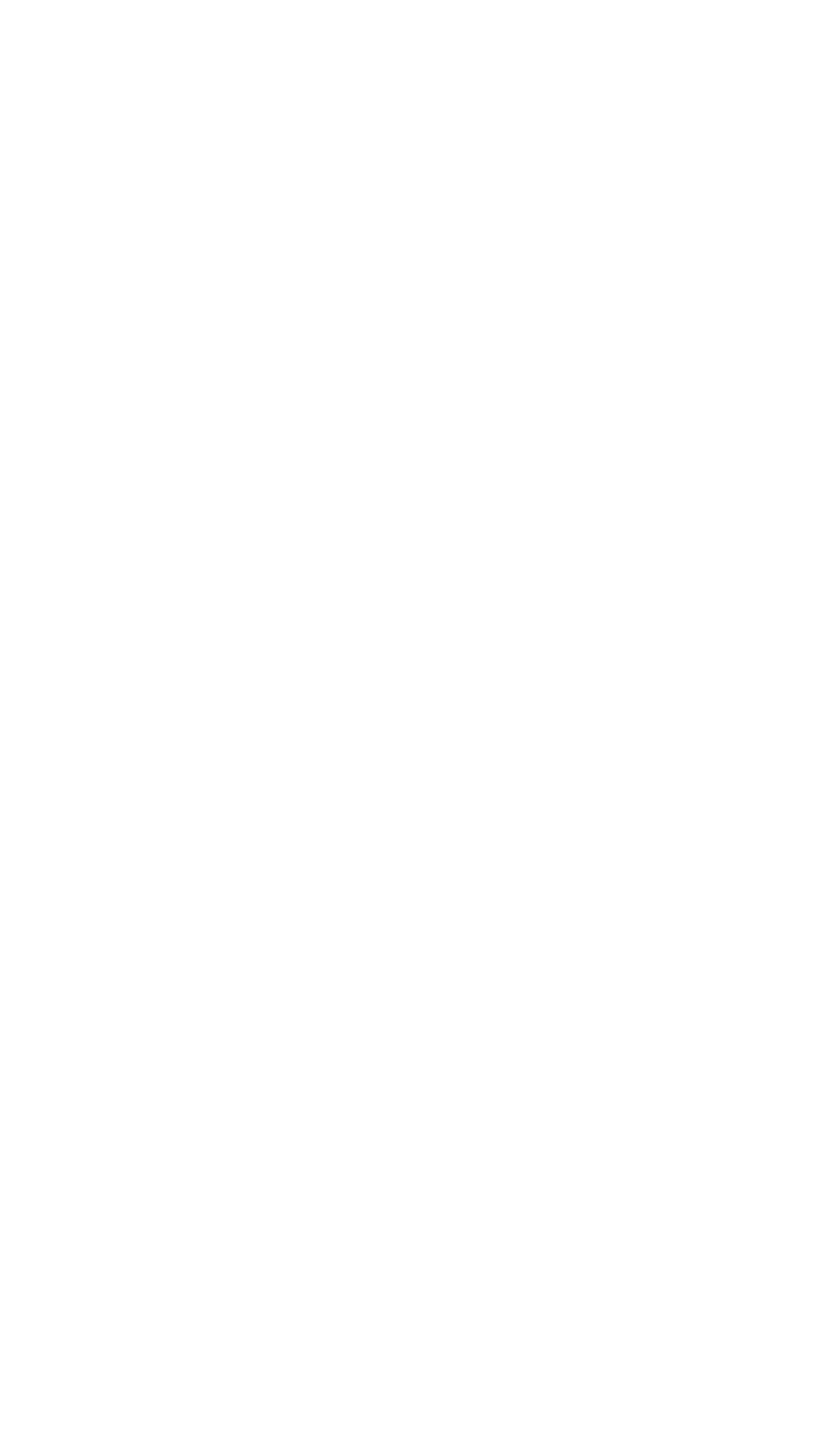
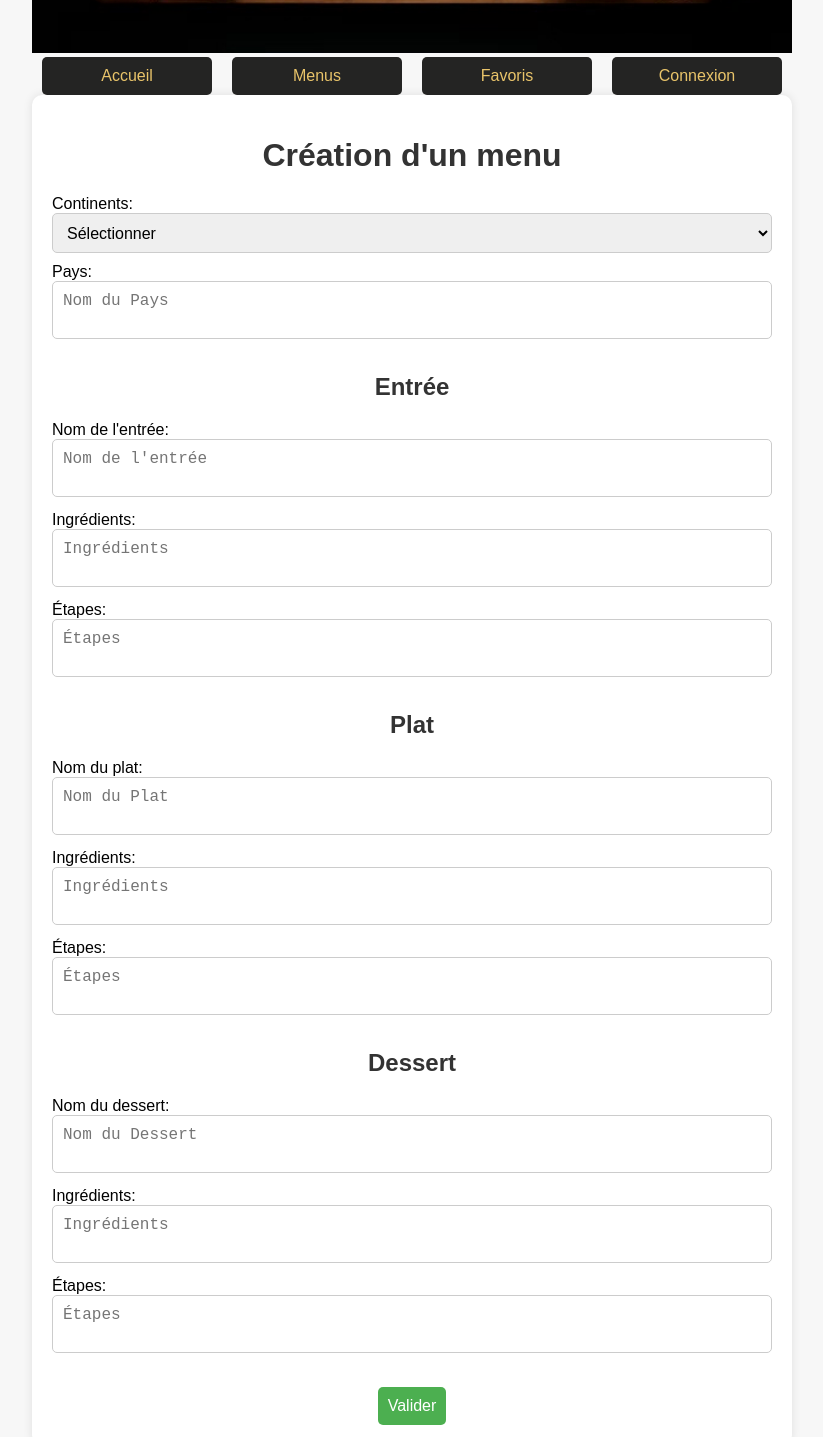
Before and after one commit to WildCodeSchool-2024-02/JS-lyon-0224-P3-globalmeals, a React (Vite) app in the folder client/: page /Admin in a window 1280 px wide. Before the commit this address had no page. Shown: the part 453-1890 px from the top of the page, without its empty margins (228-1051 px from the left). Before the commit the page ends 800 px from the top, so only its background shows below. Built offline with nearby package versions, Linux system fonts and the light colour scheme.

Commit message:
adding the admin recipe form

```diff
--- /dev/null
+++ b/client/src/components/admin/Admin.css
@@ -0,0 +1,128 @@
+/* body {
+  background-color: #f7f7f7;
+  display: flex;
+  justify-content: center;
+  margin: 0;
+}
+
+.createMenu {
+  background-color: #fff;
+  padding: 20px;
+  border-radius: 10px;
+  box-shadow: 0 0 10px rgba(0, 0, 0, 0.1);
+
+  max-width: 100%;
+}
+
+.createMenu h1,
+.createMenu h2 {
+  text-align: center;
+  color: #333;
+}
+
+.createMenu form {
+  display: flex;
+  flex-direction: column;
+  margin-bottom: 20px;
+}
+
+.createMenu select,
+.createMenu textarea {
+  padding: 10px;
+  margin-bottom: 10px;
+  border: 1px solid #ccc;
+  border-radius: 5px;
+  font-size: 16px;
+  width: 100%;
+  box-sizing: border-box;
+}
+
+.createMenu select {
+  height: 40px;
+}
+
+.createMenu textarea {
+  min-height: 40px;
+  resize: none;
+  overflow: hidden;
+}
+
+.createMenu button {
+  padding: 10px;
+  background-color: #4caf50;
+  color: white;
+  border: none;
+  border-radius: 5px;
+  cursor: pointer;
+  font-size: 16px;
+}
+
+.createMenu button:hover {
+  background-color: #45a049;
+} */
+
+body {
+  font-family: Arial, sans-serif;
+  background-color: #f7f7f7;
+  display: flex;
+  justify-content: center;
+  align-items: center;
+  margin: 0;
+}
+
+.createMenu {
+  background-color: #fff;
+  padding: 20px;
+  border-radius: 10px;
+  box-shadow: 0 0 10px rgba(0, 0, 0, 0.1);
+  max-width: 100%;
+}
+
+.createMenu h1,
+.createMenu h2 {
+  text-align: center;
+  color: #333;
+}
+
+.createMenu form {
+  display: flex;
+  flex-direction: column;
+  margin-bottom: 20px;
+}
+
+.createMenu select,
+.createMenu textarea {
+  padding: 10px;
+  margin-bottom: 10px;
+  border: 1px solid #ccc;
+  border-radius: 5px;
+  font-size: 16px;
+  width: 100%;
+  box-sizing: border-box;
+}
+
+.createMenu select {
+  height: 40px;
+}
+
+.createMenu textarea {
+  min-height: 40px;
+  resize: none;
+  overflow: hidden;
+}
+
+.createMenu button {
+  padding: 10px;
+  background-color: #4caf50;
+  color: white;
+  border: none;
+  border-radius: 5px;
+  cursor: pointer;
+  font-size: 16px;
+  margin: 20px auto 0; /* Centrer le bouton et ajouter un espace au-dessus */
+  display: block; /* Pour que le margin auto fonctionne */
+}
+
+.createMenu button:hover {
+  background-color: #45a049;
+}
--- /dev/null
+++ b/client/src/components/admin/Admin.jsx
@@ -0,0 +1,139 @@
+import "./Admin.css";
+import { useState } from "react";
+
+function Admin() {
+  const [selectedContinent, setSelectedContinent] = useState("");
+
+  const handleContinentChange = (e) => {
+    setSelectedContinent(e.target.value);
+  };
+
+  const adjustTextareaHeight = (e) => {
+    e.target.style.height = "auto";
+    e.target.style.height = `${e.target.scrollHeight}px`;
+  };
+
+  return (
+    <div className="createMenu">
+      <div>
+        <h1>Création d'un menu</h1>
+        <form className="adminContinent">
+          <label htmlFor="continent">
+            Continents:
+            <select
+              id="continent"
+              className="selectContinent"
+              value={selectedContinent}
+              onChange={handleContinentChange}
+            >
+              <option value="">Sélectionner</option>
+              <option value="europe">Europe</option>
+              <option value="afrique">Afrique</option>
+              <option value="amerique">Amérique</option>
+              <option value="asie">Asie</option>
+              <option value="oceanie">Océanie</option>
+            </select>
+          </label>
+          <label htmlFor="country">
+            Pays:
+            <textarea
+              id="country"
+              placeholder="Nom du Pays"
+              onInput={adjustTextareaHeight}
+            />
+          </label>
+        </form>
+      </div>
+      <div>
+        <h2>Entrée</h2>
+        <form className="newStarter">
+          <label htmlFor="starterName">
+            Nom de l'entrée:
+            <textarea
+              id="starterName"
+              placeholder="Nom de l'entrée"
+              onInput={adjustTextareaHeight}
+            />
+          </label>
+          <label htmlFor="starterIngredients">
+            Ingrédients:
+            <textarea
+              id="starterIngredients"
+              placeholder="Ingrédients"
+              onInput={adjustTextareaHeight}
+            />
+          </label>
+          <label htmlFor="starterSteps">
+            Étapes:
+            <textarea
+              id="starterSteps"
+              placeholder="Étapes"
+              onInput={adjustTextareaHeight}
+            />
+          </label>
+        </form>
+      </div>
+      <div>
+        <h2>Plat</h2>
+        <form className="newDish">
+          <label htmlFor="dishName">
+            Nom du plat:
+            <textarea
+              id="dishName"
+              placeholder="Nom du Plat"
+              onInput={adjustTextareaHeight}
+            />
+          </label>
+          <label htmlFor="dishIngredients">
+            Ingrédients:
+            <textarea
+              id="dishIngredients"
+              placeholder="Ingrédients"
+              onInput={adjustTextareaHeight}
+            />
+          </label>
+          <label htmlFor="dishSteps">
+            Étapes:
+            <textarea
+              id="dishSteps"
+              placeholder="Étapes"
+              onInput={adjustTextareaHeight}
+            />
+          </label>
+        </form>
+      </div>
+      <div>
+        <h2>Dessert</h2>
+        <form className="newDessert">
+          <label htmlFor="dessertName">
+            Nom du dessert:
+            <textarea
+              id="dessertName"
+              placeholder="Nom du Dessert"
+              onInput={adjustTextareaHeight}
+            />
+          </label>
+          <label htmlFor="dessertIngredients">
+            Ingrédients:
+            <textarea
+              id="dessertIngredients"
+              placeholder="Ingrédients"
+              onInput={adjustTextareaHeight}
+            />
+          </label>
+          <label htmlFor="dessertSteps">
+            Étapes:
+            <textarea
+              id="dessertSteps"
+              placeholder="Étapes"
+              onInput={adjustTextareaHeight}
+            />
+          </label>
+        </form>
+      </div>
+      <button type="button">Valider</button>
+    </div>
+  );
+}
+
+export default Admin;
--- a/client/src/main.jsx
+++ b/client/src/main.jsx
@@ -5,6 +5,7 @@ import App from "./App";
 import Menu from "./pages/menu";
 import FormulaireP from "./pages/formulairePage";
 import Continents from "./components/accueil/Accueil";
+import AdminP from "./pages/Admin";
 
 const router = createBrowserRouter([
   {
@@ -24,6 +25,11 @@ const router = createBrowserRouter([
         path: "/formulaireP",
         element: <FormulaireP />,
       },
+
+      {
+        path: "/Admin",
+        element: <AdminP />,
+      },
     ],
   },
 ]);
--- /dev/null
+++ b/client/src/pages/Admin.jsx
@@ -0,0 +1,11 @@
+import Admin from "../components/admin/Admin";
+
+function AdminP() {
+  return (
+    <div>
+      <Admin />
+    </div>
+  );
+}
+
+export default AdminP;
```
Also changed, not shown: client/src/components/formulaire/connexion.jsx (+6 -3 lines).
